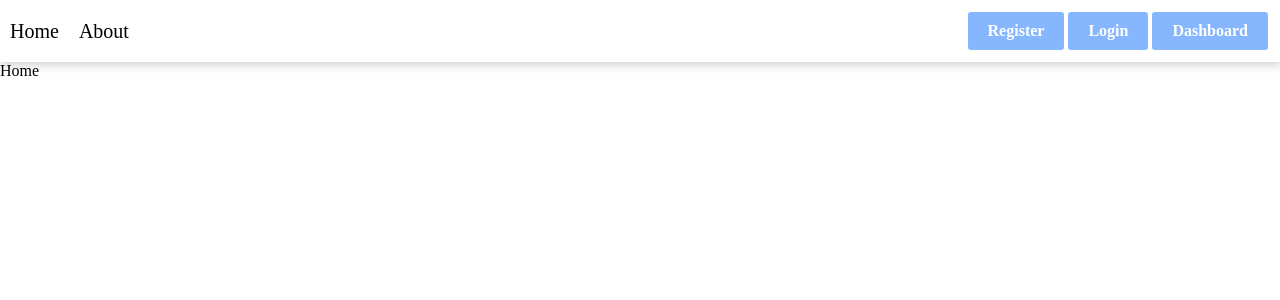
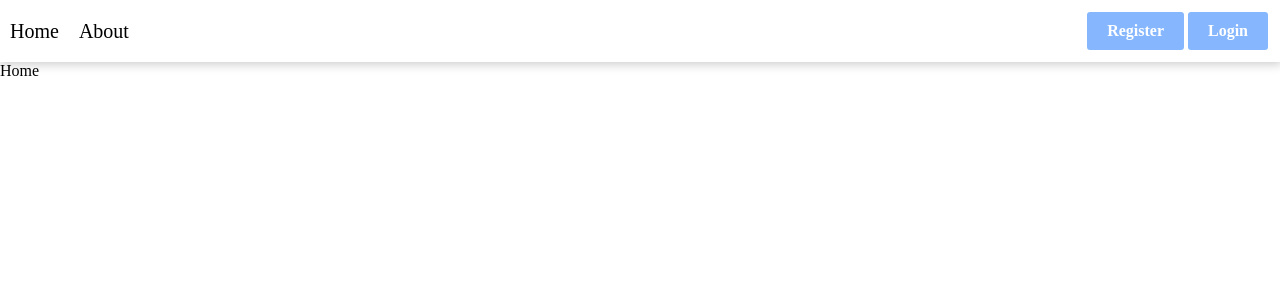
Before and after one commit to engbaraakhamaysa/react-dashboard, a React (Create React App) app: page / in a window 1280 px wide. Shown: the top 300 px of the page. Built offline with nearby package versions, Linux system fonts and the light colour scheme.

Commit message:
Edit LogOut

```diff
--- a/src/Components/Header.js
+++ b/src/Components/Header.js
@@ -1,10 +1,23 @@
+import { useContext } from "react";
 import { Link } from "react-router-dom";
+import { User } from "../Pages/Website/Context/UserContext";
+import Cookies from "universal-cookie";
+import axios from "axios";
 
 export default function Header() {
-  // function habendLogOut() {
-  //   window.localStorage.removeItem("email");
-  //   window.location.pathname = "/";
-  // }
+  const cookie = new Cookies();
+  const token = cookie.get("Bearer");
+  console.log(token);
+  async function handleLogOut() {
+    await axios.post("http://localhost:8000/api/auth/logout", null, {
+      headers: {
+        Authorization: "Bearer " + token,
+      },
+    });
+    cookie.remove("Bearer");
+    window.location.pathname = "/";
+  }
+
   return (
     <div className="container shadow">
       <nav className="d-flex padding-2">
@@ -13,8 +26,8 @@ export default function Header() {
           <Link to="/About">About</Link>
         </div>
         <div className="d-flex">
-          {/* {!window.localStorage.getItem("email") ? ( */}
-          {/* <> */}
+          {!token ? (
+            <>
               <Link
                 to="/register"
                 className="register-nav"
@@ -29,6 +42,9 @@ export default function Header() {
               >
                 Login
               </Link>
+            </>
+          ) : (
+            <>
               <Link
                 to="/dashboard"
                 className="register-nav"
@@ -36,12 +52,12 @@ export default function Header() {
               >
                 Dashboard
               </Link>
-          {/* </>
-          ) : (
-            <div className="register-nav" onClick={habendLogOut}>
+
+              <div className="register-nav" onClick={handleLogOut}>
                 LogOut
               </div>
-          )} */}
+            </>
+          )}
         </div>
       </nav>
     </div>
```
Lines whose indentation alone changed are shown as unchanged.
